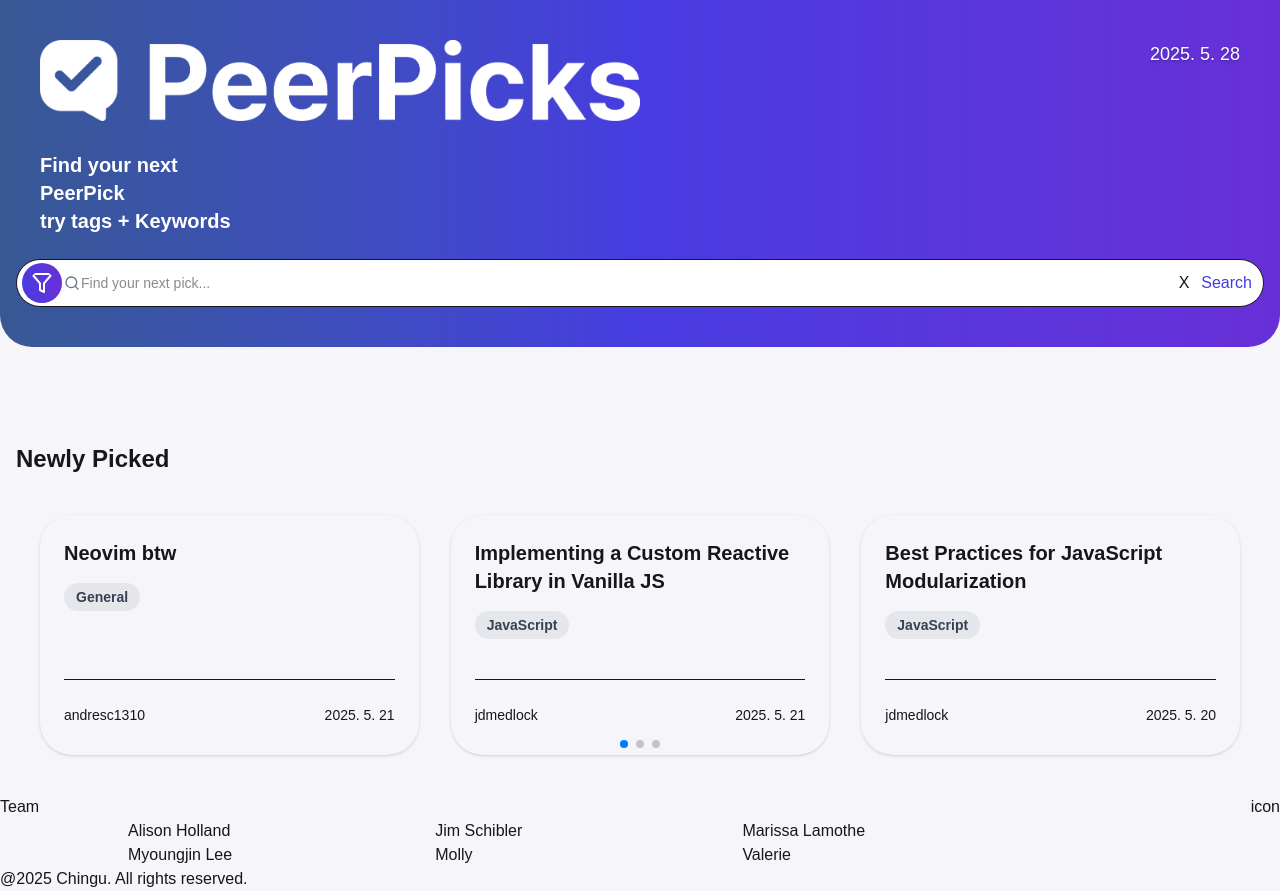
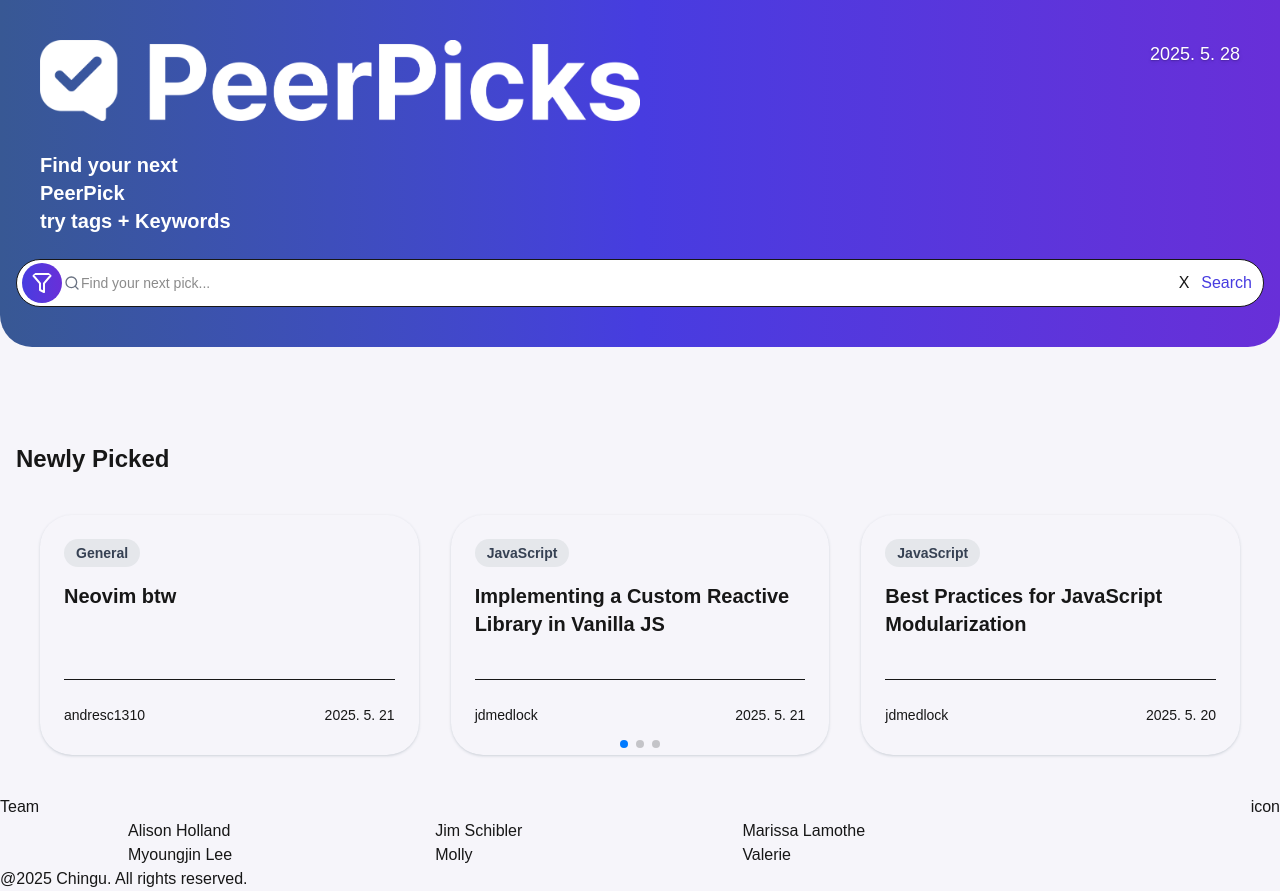
Before and after one commit to chingu-voyages/V55-tier2-team-25, a Next.js app in the folder react-app/: page / in a window 1280 px wide. Built offline with nearby package versions, Linux system fonts and the light colour scheme.

Commit message:
Flipped resource tags and titles per new design

```diff
--- a/react-app/src/components/ResourceItem.jsx
+++ b/react-app/src/components/ResourceItem.jsx
@@ -31,11 +31,8 @@ Array.isArray(tags) && Array.isArray(appliedTags)
         rel="noopener noreferrer"
       >
         <section className="h-35">
-          <h3 className="text-xl font-semibold line-clamp-3">
-            {resource.name}
-          </h3>
 
-          <div className="pt-4 pb-2">
+          <div className="">
             {tagNames.length > 0 ? (
               tagNames.map((tag) => (
                 <span
@@ -49,6 +46,11 @@ Array.isArray(tags) && Array.isArray(appliedTags)
               <span className="text-sm text-gray-400 p-6">No tags</span>
             )}
           </div>
+
+          <h3 className="text-xl font-semibold line-clamp-3">
+            {resource.name}
+          </h3>
+
         </section>
         <section className="h-15 w-full border-t flex justify-between items-center">
           <p className="text-sm p-5 pl-0 pb-1 pt-4">
```
